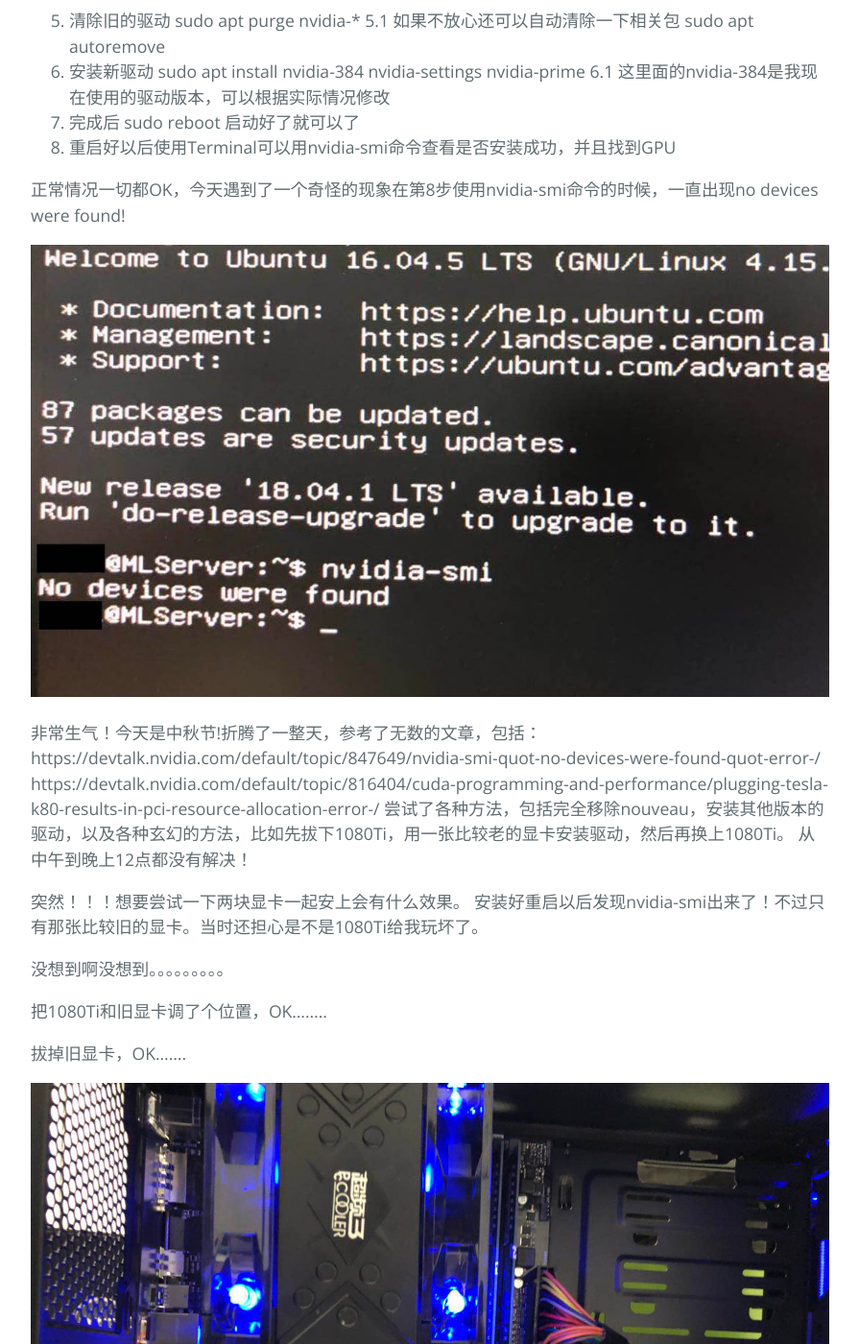
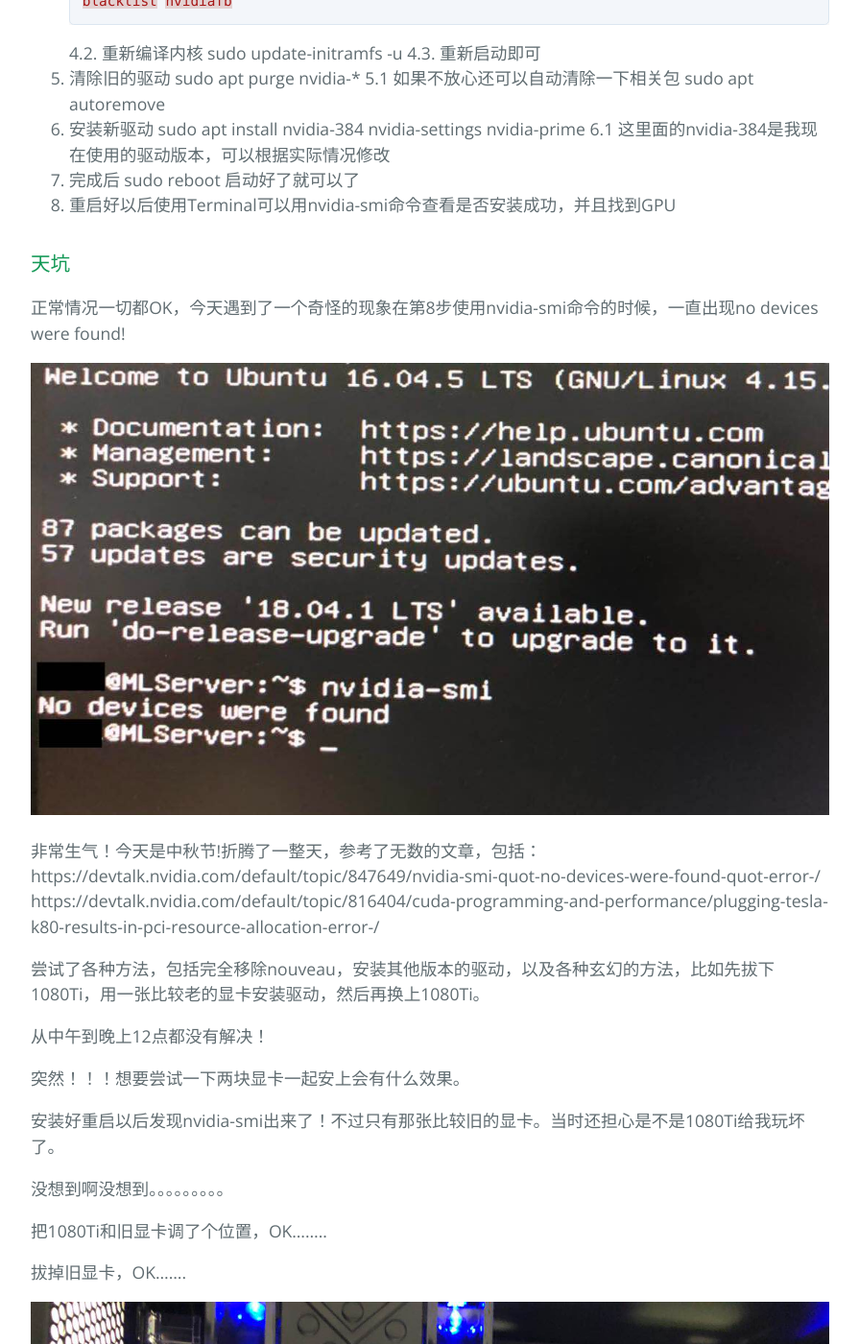
Before and after one commit to Doublingli/doublingli.github.io, a Jekyll site: the page built from NVIDIA-Driver-on-Ubuntu.md, in a window 1280 px wide and 1400 px high, scrolled down 815 px. Shown: the whole window at 96% size, without its empty margins (192-1087 px from the left). Built offline with Jekyll 4.4.1, drawn with Linux system fonts in a browser that asks for light colours; our own code applies the rules of GitHub Pages for plain Markdown files; part of the change alters nothing that is shown; some of the changed text lies outside the part shown.

Commit message:
小排版

````diff
--- a/NVIDIA-Driver-on-Ubuntu.md
+++ b/NVIDIA-Driver-on-Ubuntu.md
@@ -1,10 +1,6 @@
----
-typora-copy-images-to: ./images
----
+# 机器学习环境 Ubuntu mate 16.04 + NVIDIA GTX 1080Ti + CUDA + CUDNN + Tensorflow搭建
 
-今天搭建Ubuntu mate 16.04 + NVIDIA GTX 1080Ti + CUDA + Tensorflow的环境
-
-之前搭建过一次，本次升级了主板和内存后，重新搭建。
+之前搭建过一次，本次升级了主板和内存后，重新搭建，跳进了一个大坑。
 
 ### 主要步骤
 
@@ -20,14 +16,18 @@ blacklist rivafb
 blacklist rivatv
 blacklist nvidiafb
 ```
-  4.2. 重新编译内核 sudo update-initramfs -u
-  4.3. 重新启动即可
+  	4.2. 重新编译内核 sudo update-initramfs -u
+  	4.3. 重新启动即可
 5. 清除旧的驱动 sudo apt purge nvidia-*
     5.1 如果不放心还可以自动清除一下相关包 sudo apt autoremove
 6. 安装新驱动 sudo apt install nvidia-384 nvidia-settings nvidia-prime
     6.1 这里面的nvidia-384是我现在使用的驱动版本，可以根据实际情况修改
 7. 完成后 sudo reboot 启动好了就可以了
 8. 重启好以后使用Terminal可以用nvidia-smi命令查看是否安装成功，并且找到GPU
+
+
+
+### 天坑
 
 正常情况一切都OK，今天遇到了一个奇怪的现象在第8步使用nvidia-smi命令的时候，一直出现no devices were found!
 
@@ -36,10 +36,13 @@ blacklist nvidiafb
 非常生气！今天是中秋节!折腾了一整天，参考了无数的文章，包括：
 https://devtalk.nvidia.com/default/topic/847649/nvidia-smi-quot-no-devices-were-found-quot-error-/
 https://devtalk.nvidia.com/default/topic/816404/cuda-programming-and-performance/plugging-tesla-k80-results-in-pci-resource-allocation-error-/
+
 尝试了各种方法，包括完全移除nouveau，安装其他版本的驱动，以及各种玄幻的方法，比如先拔下1080Ti，用一张比较老的显卡安装驱动，然后再换上1080Ti。
+
 从中午到晚上12点都没有解决！
 
 突然！！！想要尝试一下两块显卡一起安上会有什么效果。
+
 安装好重启以后发现nvidia-smi出来了！不过只有那张比较旧的显卡。当时还担心是不是1080Ti给我玩坏了。
 
 没想到啊没想到。。。。。。。。。
````
